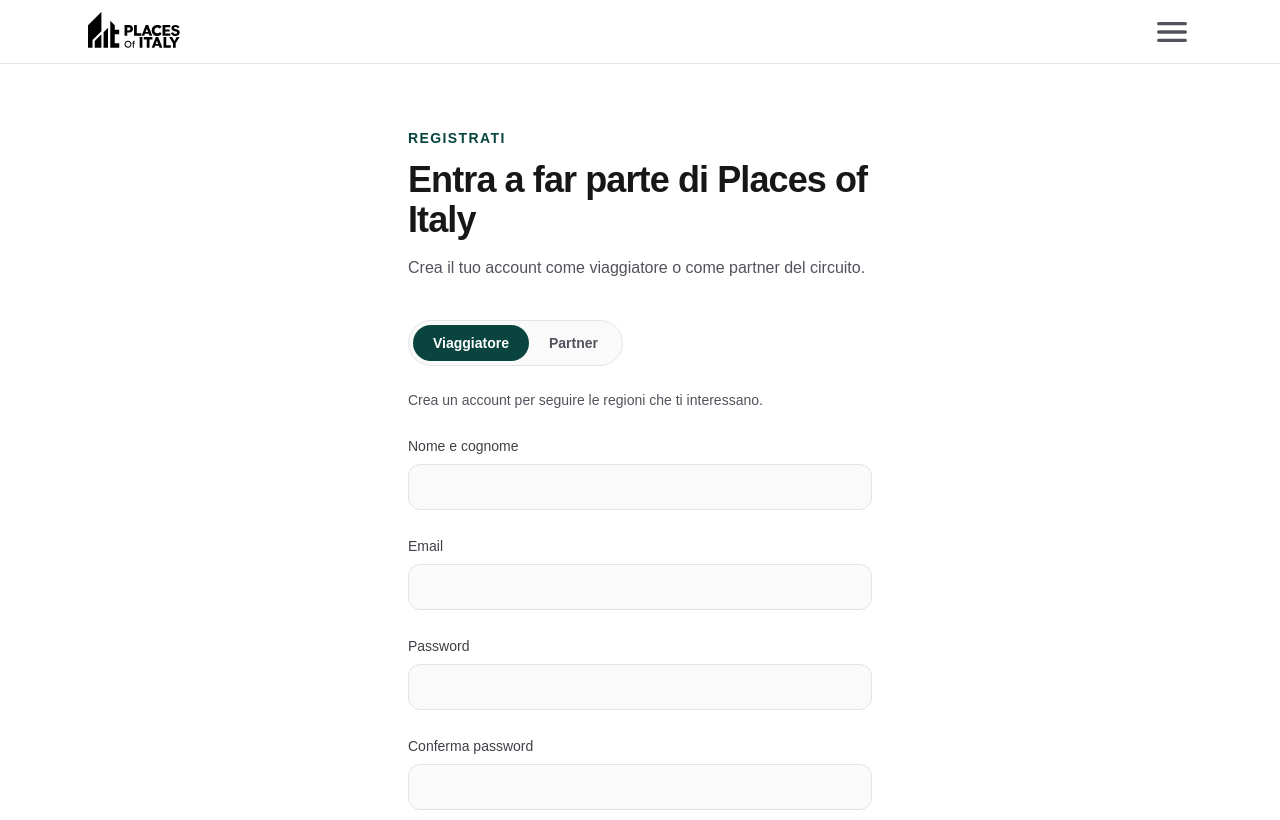
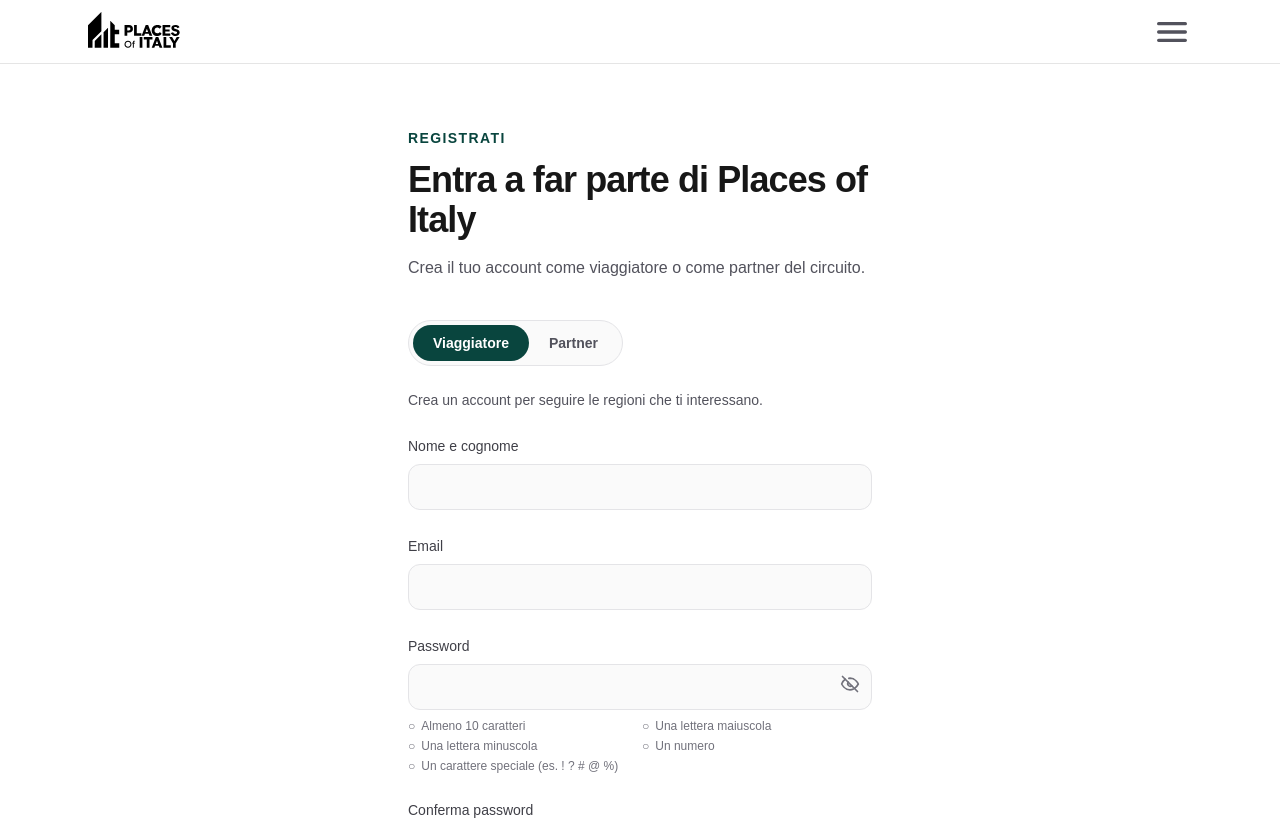
Before and after one commit to rewindmediaproductionr-sudo/placesofitaly, a Next.js app: page /registrati in a window 1280 px wide. Shown: the top 820 px of the page. Built offline with nearby package versions, Linux system fonts and the light colour scheme; a web font is replaced by a local one.

Commit message:
Aggiunge mostra/nascondi password e criteri di sicurezza più stringenti
La password ora richiede almeno 10 caratteri, maiuscola, minuscola, numero
e carattere speciale, con checklist live sotto il campo. Aggiunto anche il
pulsante per mostrare/nascondere il testo su password e conferma password.

```diff
--- a/components/RegistrationForm.tsx
+++ b/components/RegistrationForm.tsx
@@ -3,18 +3,69 @@
 import { useActionState, useState } from "react";
 import { signup } from "@/app/actions/auth";
 import { regions, regionAreaLabels } from "@/lib/regions";
+import { PASSWORD_REQUIREMENTS } from "@/lib/validation/password";
 
 type UserType = "viaggiatore" | "partner";
 
 const inputClass =
-  "mt-1.5 w-full rounded-xl border border-zinc-200 bg-zinc-50 px-4 py-2.5 text-base text-zinc-900 placeholder:text-zinc-400 focus:border-brand-500 focus:outline-none dark:border-white/10 dark:bg-zinc-900 dark:text-white dark:placeholder:text-zinc-500";
+  "mt-1.5 w-full rounded-xl border border-zinc-200 bg-zinc-50 px-4 py-2.5 pr-12 text-base text-zinc-900 placeholder:text-zinc-400 focus:border-brand-500 focus:outline-none dark:border-white/10 dark:bg-zinc-900 dark:text-white dark:placeholder:text-zinc-500";
 
 const labelClass = "text-sm font-medium text-zinc-700 dark:text-zinc-300";
 const errorClass = "mt-1.5 text-sm text-red-600 dark:text-red-400";
 
+function EyeIcon({ open }: { open: boolean }) {
+  return (
+    <svg
+      aria-hidden
+      viewBox="0 0 24 24"
+      fill="none"
+      stroke="currentColor"
+      strokeWidth={2}
+      strokeLinecap="round"
+      strokeLinejoin="round"
+      className="h-5 w-5"
+    >
+      {open ? (
+        <>
+          <path d="M2 12s3.5-7 10-7 10 7 10 7-3.5 7-10 7-10-7-10-7Z" />
+          <circle cx="12" cy="12" r="3" />
+        </>
+      ) : (
+        <>
+          <path d="M3 3l18 18" />
+          <path d="M10.6 5.2A9.9 9.9 0 0 1 12 5c6.5 0 10 7 10 7a15.5 15.5 0 0 1-4.2 4.9M6.3 6.3C3.6 8.1 2 12 2 12s3.5 7 10 7c1.5 0 2.9-.4 4.1-1" />
+          <path d="M9.9 9.9a3 3 0 0 0 4.2 4.2" />
+        </>
+      )}
+    </svg>
+  );
+}
+
+function PasswordToggle({
+  visible,
+  onToggle,
+}: {
+  visible: boolean;
+  onToggle: () => void;
+}) {
+  return (
+    <button
+      type="button"
+      onClick={onToggle}
+      aria-label={visible ? "Nascondi password" : "Mostra password"}
+      className="absolute inset-y-0 right-0 flex w-11 items-center justify-center text-zinc-500 hover:text-zinc-800 dark:text-zinc-400 dark:hover:text-white"
+    >
+      <EyeIcon open={visible} />
+    </button>
+  );
+}
+
 export default function RegistrationForm() {
   const [userType, setUserType] = useState<UserType>("viaggiatore");
   const [state, formAction, pending] = useActionState(signup, undefined);
+  const [password, setPassword] = useState("");
+  const [showPassword, setShowPassword] = useState(false);
+  const [showConfirmPassword, setShowConfirmPassword] = useState(false);
 
   if (state?.message === "success") {
     return (
@@ -101,33 +152,63 @@ export default function RegistrationForm() {
         <label htmlFor="password" className={labelClass}>
           Password
         </label>
+        <div className="relative">
           <input
             id="password"
             name="password"
-          type="password"
+            type={showPassword ? "text" : "password"}
             autoComplete="new-password"
             required
-          minLength={8}
+            value={password}
+            onChange={(event) => setPassword(event.target.value)}
             className={inputClass}
           />
+          <PasswordToggle
+            visible={showPassword}
+            onToggle={() => setShowPassword((value) => !value)}
+          />
+        </div>
         {state?.errors?.password && (
           <p className={errorClass}>{state.errors.password[0]}</p>
         )}
+        <ul className="mt-2 grid grid-cols-1 gap-1 sm:grid-cols-2">
+          {PASSWORD_REQUIREMENTS.map((requirement) => {
+            const met = requirement.test(password);
+            return (
+              <li
+                key={requirement.id}
+                className={`flex items-center gap-1.5 text-xs ${
+                  met
+                    ? "text-emerald-600 dark:text-emerald-400"
+                    : "text-zinc-500 dark:text-zinc-400"
+                }`}
+              >
+                <span aria-hidden>{met ? "✓" : "○"}</span>
+                {requirement.label}
+              </li>
+            );
+          })}
+        </ul>
       </div>
 
       <div>
         <label htmlFor="confirmPassword" className={labelClass}>
           Conferma password
         </label>
+        <div className="relative">
           <input
             id="confirmPassword"
             name="confirmPassword"
-          type="password"
+            type={showConfirmPassword ? "text" : "password"}
             autoComplete="new-password"
             required
-          minLength={8}
             className={inputClass}
           />
+          <PasswordToggle
+            visible={showConfirmPassword}
+            onToggle={() => setShowConfirmPassword((value) => !value)}
+          />
+        </div>
         {state?.errors?.confirmPassword && (
           <p className={errorClass}>{state.errors.confirmPassword[0]}</p>
         )}
--- /dev/null
+++ b/lib/validation/password.ts
@@ -0,0 +1,21 @@
+export interface PasswordRequirement {
+  id: string;
+  label: string;
+  test: (password: string) => boolean;
+}
+
+export const PASSWORD_REQUIREMENTS: PasswordRequirement[] = [
+  { id: "length", label: "Almeno 10 caratteri", test: (v) => v.length >= 10 },
+  { id: "uppercase", label: "Una lettera maiuscola", test: (v) => /[A-Z]/.test(v) },
+  { id: "lowercase", label: "Una lettera minuscola", test: (v) => /[a-z]/.test(v) },
+  { id: "number", label: "Un numero", test: (v) => /[0-9]/.test(v) },
+  {
+    id: "special",
+    label: "Un carattere speciale (es. ! ? # @ %)",
+    test: (v) => /[^A-Za-z0-9]/.test(v),
+  },
+];
+
+export function passwordMeetsRequirements(password: string) {
+  return PASSWORD_REQUIREMENTS.every((requirement) => requirement.test(password));
+}
--- a/lib/validation/registration.ts
+++ b/lib/validation/registration.ts
@@ -1,5 +1,6 @@
 import * as z from "zod";
 import { regions } from "@/lib/regions";
+import { passwordMeetsRequirements } from "@/lib/validation/password";
 
 const regionSlugs = regions.map((region) => region.slug) as [string, ...string[]];
 
@@ -9,9 +10,10 @@ const baseFields = {
     .trim()
     .min(2, { error: "Inserisci nome e cognome." }),
   email: z.email({ error: "Inserisci un indirizzo email valido." }).trim(),
-  password: z
-    .string()
-    .min(8, { error: "La password deve avere almeno 8 caratteri." }),
+  password: z.string().refine(passwordMeetsRequirements, {
+    error:
+      "La password deve avere almeno 10 caratteri e includere maiuscola, minuscola, numero e carattere speciale.",
+  }),
   confirmPassword: z.string(),
 };
 
```
Lines whose indentation alone changed are shown as unchanged.
